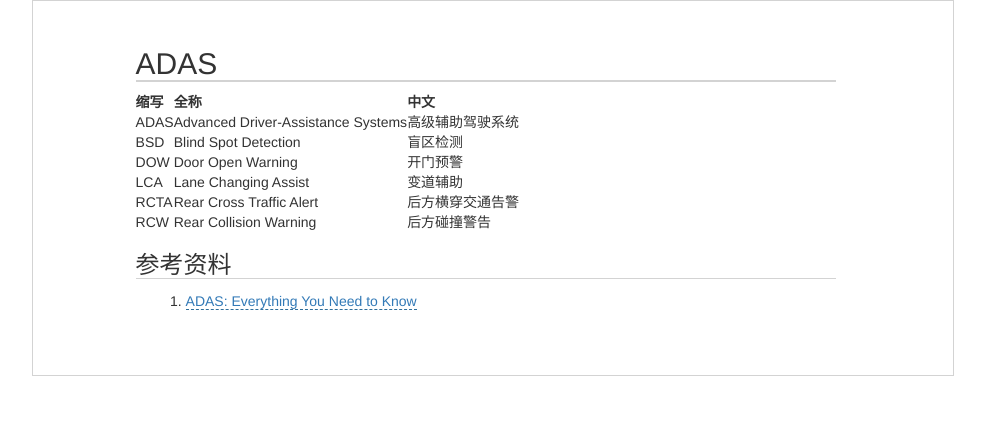
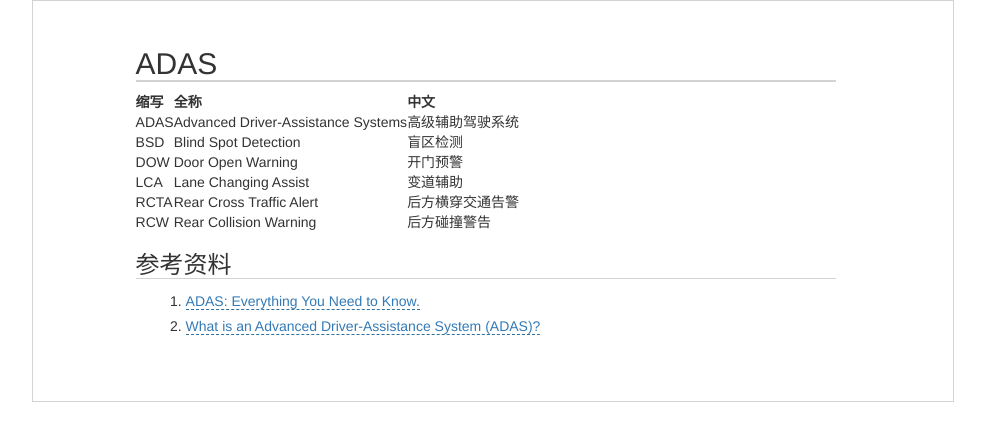
Before and after one commit to luli100/luli100.github.io, a Jekyll site: the page built from _posts/2022-03-03-adas.md, in a window 1280 px wide. Shown: the top 441 px of the page, without its empty margins (147-1132 px from the left). Built offline with Jekyll 4.4.1, drawn with Linux system fonts in a browser that asks for light colours.

Commit message:
参考资料

```diff
--- a/_posts/2022-03-03-adas.md
+++ b/_posts/2022-03-03-adas.md
@@ -7,7 +7,7 @@ enable: true
 
 
 | 缩写 | 全称 | 中文 |
-| ---  | --- | --- |
+|--------|--------|--------|
 | ADAS | Advanced Driver-Assistance Systems | 高级辅助驾驶系统 |
 | BSD  | Blind Spot Detection | 盲区检测 |
 | DOW | Door Open Warning | 开门预警 |
@@ -17,4 +17,5 @@ enable: true
 
 ### 参考资料
 
-1. [ADAS: Everything You Need to Know](https://www.caranddriver.com/research/a31880412/adas/)
+1. [ADAS: Everything You Need to Know.](https://www.caranddriver.com/research/a31880412/adas/)
+2. [What is an Advanced Driver-Assistance System (ADAS)?](https://www.mobileye.com/blog/what-is-advanced-driver-assistance-system-adas/)
```
